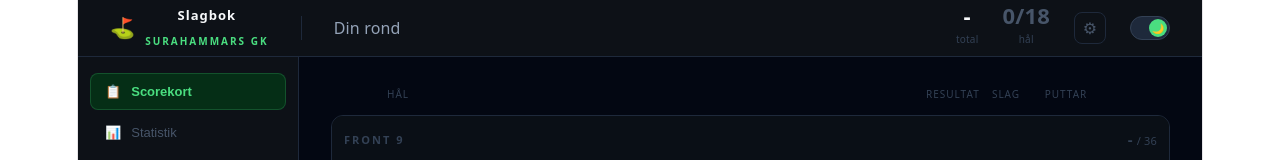
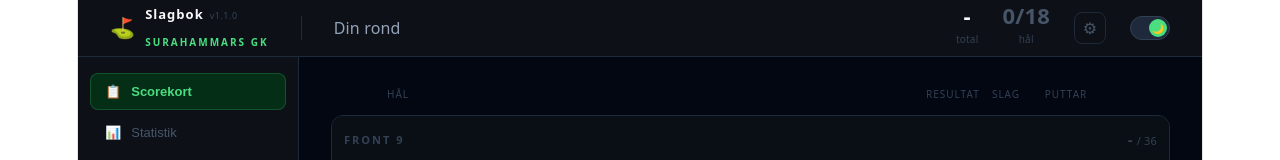
Before and after one commit to widmarkoscar-spec/solid-octo-garbanzo, a React (Vite) app: page / in a window 1280 px wide. Shown: the top 160 px of the page. Built offline with nearby package versions, Linux system fonts and the light colour scheme.

Commit message:
Lägg till versionsnummer i headern
Visar aktuell version diskret bredvid Slagbok-loggan.

Co-Authored-By: Claude Sonnet 4.6 <noreply@anthropic.com>

```diff
--- a/src/App.jsx
+++ b/src/App.jsx
@@ -1,4 +1,5 @@
 import { useState, useEffect } from "react";
+import { version } from "../package.json";
 
 const COURSES = {
   surahammar: {
@@ -791,7 +792,10 @@ export default function GolfApp() {
         <div style={{ display: "flex", alignItems: "center", gap: 10 }}>
           <span style={{ fontSize: 20 }}>⛳</span>
           <div>
-            <div style={{ fontSize: 13, fontWeight: 900, color: T.textPrimary, letterSpacing: 1 }}>Slagbok</div>
+            <div style={{ display: "flex", alignItems: "baseline", gap: 6 }}>
+              <div style={{ fontSize: 13, fontWeight: 900, color: T.textPrimary, letterSpacing: 1 }}>Slagbok</div>
+              <div style={{ fontSize: 9, color: T.textFaint, letterSpacing: 0.5 }}>v{version}</div>
+            </div>
             <div style={{ fontSize: 10, color: T.accent, letterSpacing: 2, textTransform: "uppercase", fontWeight: 600 }}>{COURSE.name}</div>
           </div>
         </div>
```
